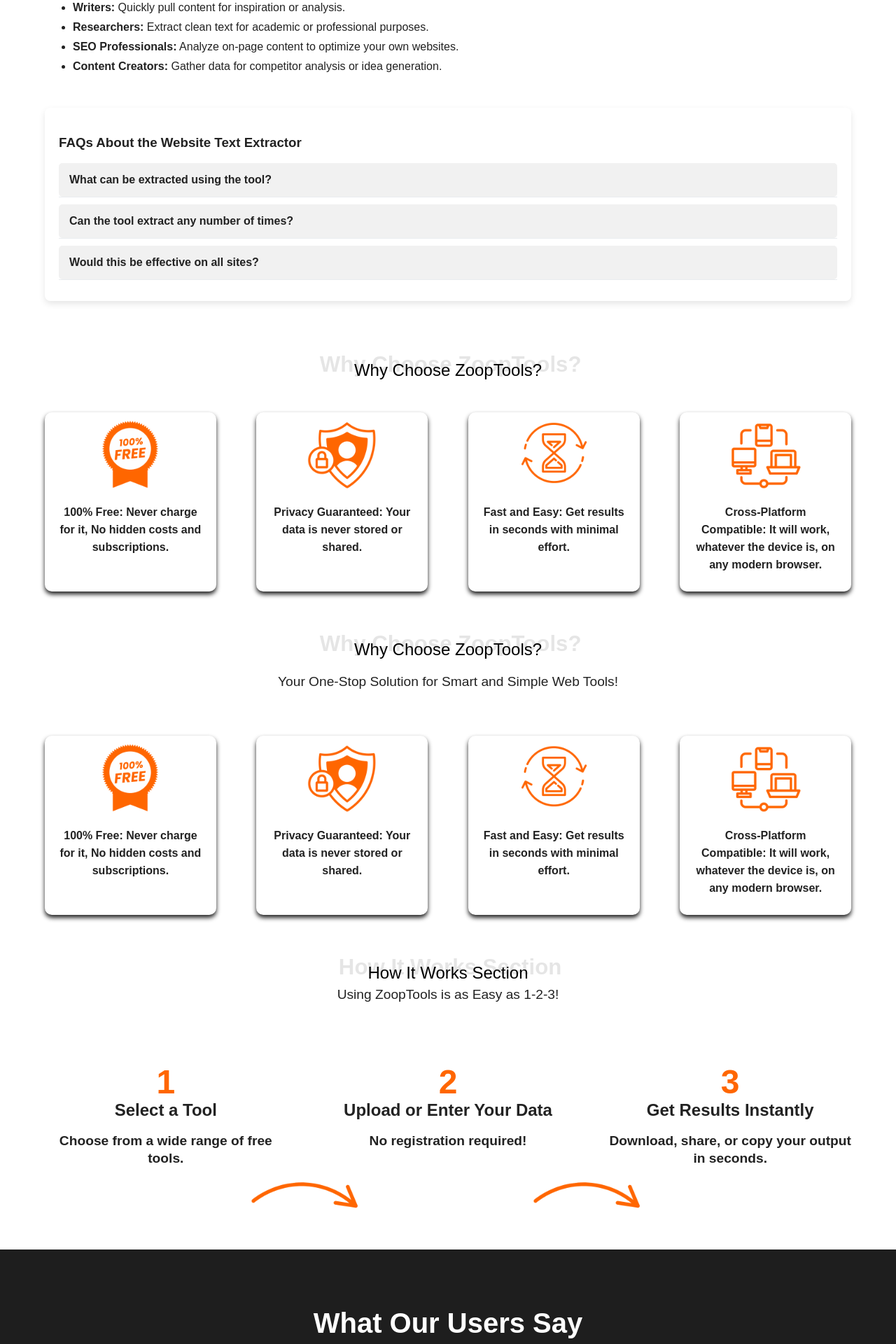
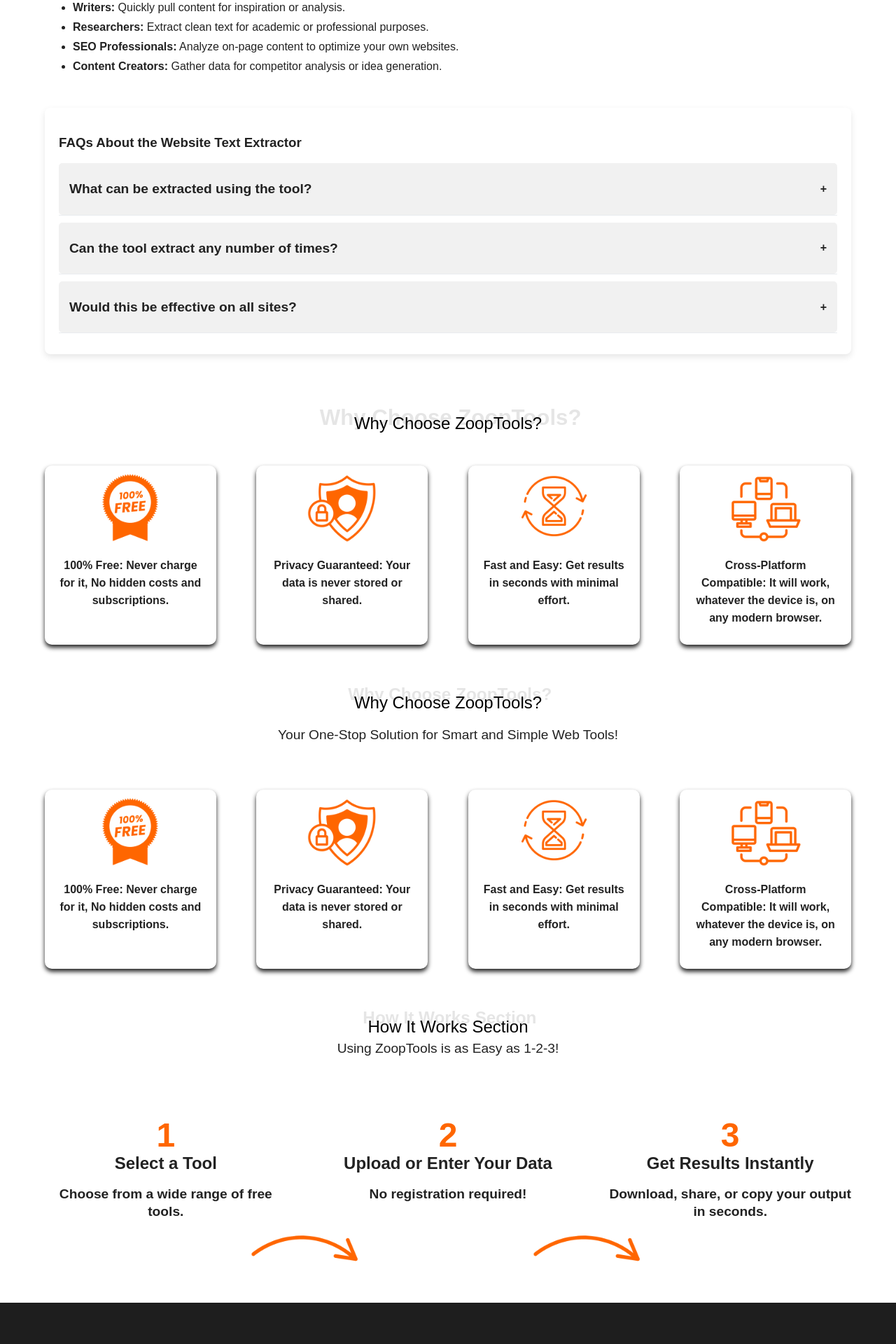
Before and after one commit to lazydesigner/zooptools, a PHP site: page /zoop/web-content-extractor in a window 1280 px wide. Shown: the part 707-2627 px from the top of the page at 70% size. Run offline with PHP 8.4, Linux system fonts and the light colour scheme.

Commit message:
minor updates

```diff
--- a/inc/base.php
+++ b/inc/base.php
@@ -273,7 +273,7 @@ include_once file_exists($_SERVER['DOCUMENT_ROOT'] . '/routes.php')
         <div class="container">
         <div class="content-gap" style="padding: 3% 0;">
             <div class="text-container">
-                <h2 class="shadow-text">Why Choose ZoopTools?</h2>
+                <h3 class="shadow-text">Why Choose ZoopTools?</h3>
                 <span class="main-text">Why Choose ZoopTools?</span>
             </div>
             <p style="text-align:center">Your One-Stop Solution for Smart and Simple Web Tools!</p>
@@ -309,7 +309,7 @@ include_once file_exists($_SERVER['DOCUMENT_ROOT'] . '/routes.php')
         <div class="content-gap" style="padding: 3% 0;">
 
             <div class="text-container">
-                <h2 style=" text-align:center;margin-bottom:0" class="shadow-text">How It Works Section</h2>
+                <h3 style=" text-align:center;margin-bottom:0" class="shadow-text">How It Works Section</h3>
                 <span class="main-text">How It Works Section</span>
             </div>
             <p style="text-align: center;margin:4px">Using ZoopTools is as Easy as 1-2-3!</p>
@@ -339,7 +339,7 @@ include_once file_exists($_SERVER['DOCUMENT_ROOT'] . '/routes.php')
 
     <section class="testimonials">
         <div class="container">
-            <h2 class="section-title">What Our Users Say</h2>
+            <h3 class="section-title">What Our Users Say</h3>
             <p class="section-subtitle">See how ZoopTools has helped users simplify their digital tasks!</p>
 
             <div class="testimonial-cards">
--- a/tools/generator-tools/dummy-content-generator.php
+++ b/tools/generator-tools/dummy-content-generator.php
@@ -4,7 +4,7 @@ include_once file_exists($_SERVER['DOCUMENT_ROOT'] . '/routes.php')
 : $_SERVER['DOCUMENT_ROOT'] . '/zoop/routes.php';
 
 $title = 'Lorem Ipsum: Dummy Content Generator - Zooptools';
-$description = 'Generate dummy content for your website';
+$description = 'content for your website';
 $canonical = 'dummy-content-generator';
 
 $style = '';
--- a/tools/other-tools/extract-content.php
+++ b/tools/other-tools/extract-content.php
@@ -276,7 +276,10 @@ ob_start();
         }
 
         .faq-question {
-            padding: 15px;
+            padding:5px 15px;
+            display: flex;
+            justify-content: space-between;
+            align-items: center;
             font-weight: bold;
             cursor: pointer;
             background: #f1f1f1;
@@ -293,6 +296,7 @@ ob_start();
             display: none;
             color: #495057;
         }
+        #minus{display: block;}
     </style>
     <div class="container">
 
@@ -340,15 +344,15 @@ ob_start();
         <div class="faq-container">
             <h3>FAQs About the Website Text Extractor</h3>
             <div class="faq-item">
-                <div class="faq-question">What can be extracted using the tool? </div>
+                <div class="faq-question"><p>What can be extracted using the tool?</p> <span id="minus">+</span></div>
                 <div class="faq-answer">The main body content of a webpage is extracted while the tool excludes ads, headers, and sidebars.</div>
             </div>
             <div class="faq-item">
-                <div class="faq-question">Can the tool extract any number of times?</div>
+                <div class="faq-question"><p>Can the tool extract any number of times?</p><span id="minus">+</span></div>
                 <div class="faq-answer">No, you can use the tool as many times as you like, completely free of charge.</div>
             </div>
             <div class="faq-item">
-                <div class="faq-question">Would this be effective on all sites? </div>
+                <div class="faq-question"><p>Would this be effective on all sites?</p><span id="minus">+</span> </div>
                 <div class="faq-answer"> Our tool works on most of the publicly accessible web pages. We can not access content that requires any password or sign-up or login.</div>
             </div>
         </div>
@@ -434,8 +438,10 @@ ob_start();
                 // Toggle the display of the answer
                 if (answer.style.display === 'block') {
                     answer.style.display = 'none';
+                    answer.getElementById('minus').innerText = '+';
                 } else {
                     answer.style.display = 'block';
+                    answer.getElementById('minus').innerText = '-';
                 }
             });
         });
--- a/tools/other-tools/whats-my-ip.php
+++ b/tools/other-tools/whats-my-ip.php
@@ -19,7 +19,7 @@ ob_start();
     }
 
     .outer-upload-container {
-        width: 500px;
+        max-width: 500px;
     }
     .grid{
         width: 100%;
```
